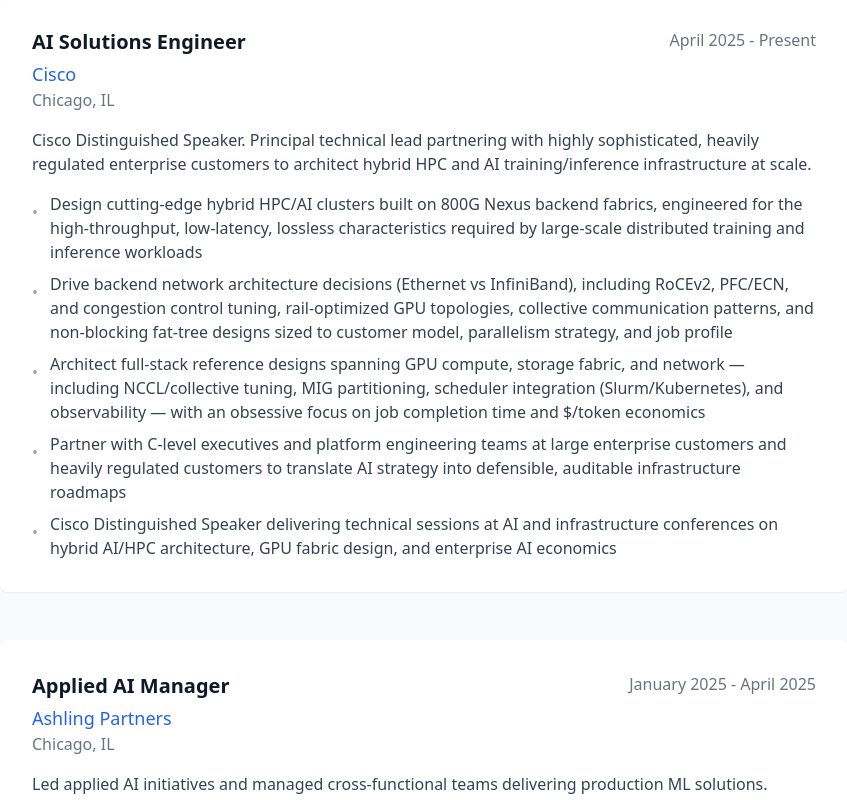
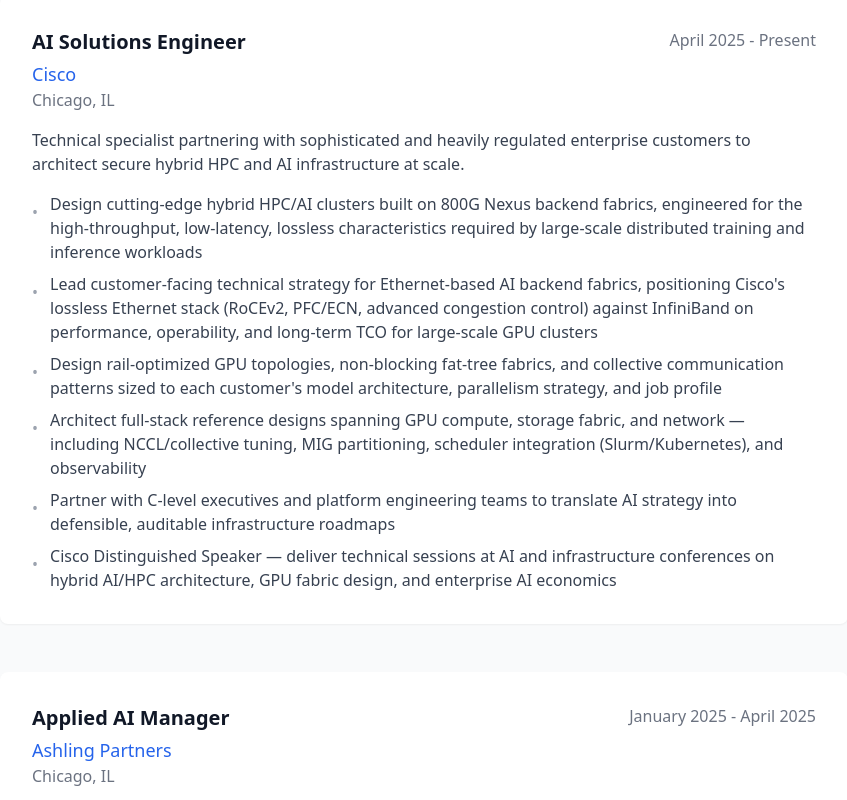
Before and after one commit to j0sephsasson/j0sephsasson.github.io, a React (Create React App) app: page / in a window 1280 px wide. Shown: the part 760-1560 px from the top of the page, without its empty margins (216-1063 px from the left). Built offline with nearby package versions, Linux system fonts and the light colour scheme.

Commit message:
another update

```diff
--- a/src/App.js
+++ b/src/App.js
@@ -52,13 +52,14 @@
       role: "AI Solutions Engineer",
       period: "April 2025 - Present",
       location: "Chicago, IL",
-      description: "Cisco Distinguished Speaker. Principal technical lead partnering with highly sophisticated, heavily regulated enterprise customers to architect hybrid HPC and AI training/inference infrastructure at scale.",
+      description: "Technical specialist partnering with sophisticated and heavily regulated enterprise customers to architect secure hybrid HPC and AI infrastructure at scale.",
       responsibilities: [
         "Design cutting-edge hybrid HPC/AI clusters built on 800G Nexus backend fabrics, engineered for the high-throughput, low-latency, lossless characteristics required by large-scale distributed training and inference workloads",
-        "Drive backend network architecture decisions (Ethernet vs InfiniBand), including RoCEv2, PFC/ECN, and congestion control tuning, rail-optimized GPU topologies, collective communication patterns, and non-blocking fat-tree designs sized to customer model, parallelism strategy, and job profile",
-        "Architect full-stack reference designs spanning GPU compute, storage fabric, and network — including NCCL/collective tuning, MIG partitioning, scheduler integration (Slurm/Kubernetes), and observability — with an obsessive focus on job completion time and $/token economics",
-        "Partner with C-level executives and platform engineering teams at large enterprise customers and heavily regulated customers to translate AI strategy into defensible, auditable infrastructure roadmaps",
-        "Cisco Distinguished Speaker delivering technical sessions at AI and infrastructure conferences on hybrid AI/HPC architecture, GPU fabric design, and enterprise AI economics"
+        "Lead customer-facing technical strategy for Ethernet-based AI backend fabrics, positioning Cisco's lossless Ethernet stack (RoCEv2, PFC/ECN, advanced congestion control) against InfiniBand on performance, operability, and long-term TCO for large-scale GPU clusters",
+        "Design rail-optimized GPU topologies, non-blocking fat-tree fabrics, and collective communication patterns sized to each customer's model architecture, parallelism strategy, and job profile",
+        "Architect full-stack reference designs spanning GPU compute, storage fabric, and network — including NCCL/collective tuning, MIG partitioning, scheduler integration (Slurm/Kubernetes), and observability",
+        "Partner with C-level executives and platform engineering teams to translate AI strategy into defensible, auditable infrastructure roadmaps",
+        "Cisco Distinguished Speaker — deliver technical sessions at AI and infrastructure conferences on hybrid AI/HPC architecture, GPU fabric design, and enterprise AI economics"
       ]
     },
     {
@@ -107,7 +108,7 @@
   const projects = [
     {
       title: "Load Link: Enterprise-Scale Real-time Logistics Platform",
-      description: "Full-stack distributed logistics platform serving thousands of daily active users with real-time telematics, GPS tracking, messaging, and billing systems",
+      description: "Full-stack distributed logistics platform serving users globally with real-time telematics, GPS tracking, messaging, and billing systems",
       technologies: "Python | PostgreSQL | Redis | Docker | Kubernetes | WebSockets | React/Redux | React Native | Azure | Networking",
       link: "https://loadlinkco.com",
       details: [
```
